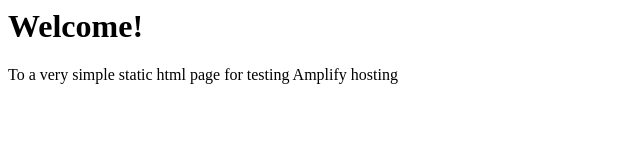
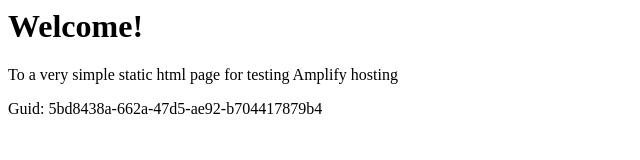
Before and after one commit to aws-aemilia-pdx/Github-PR-Commit-Integration-Test-DoNotTouch-GitHubAutoBuildPrPreviewCanaryTest-v1-beta-us-west-2, a website: page src/index.html in a window 1280 px wide. Shown: the whole page, without its empty margins (0-640 px from the left). Drawn offline with Linux system fonts and the light colour scheme.

Commit message:
commit from integ tests

```diff
--- a/src/index.html
+++ b/src/index.html
@@ -1,3 +1,5 @@
+
+
 <html lang="en">
 
 <head>
@@ -10,6 +12,6 @@
 <body>
     <h1>Welcome!</h1>
     <p>To a very simple static html page for testing Amplify hosting</p>
-</body>
+    <p>Guid: 5bd8438a-662a-47d5-ae92-b704417879b4</p></body>
 
 </html>
```
